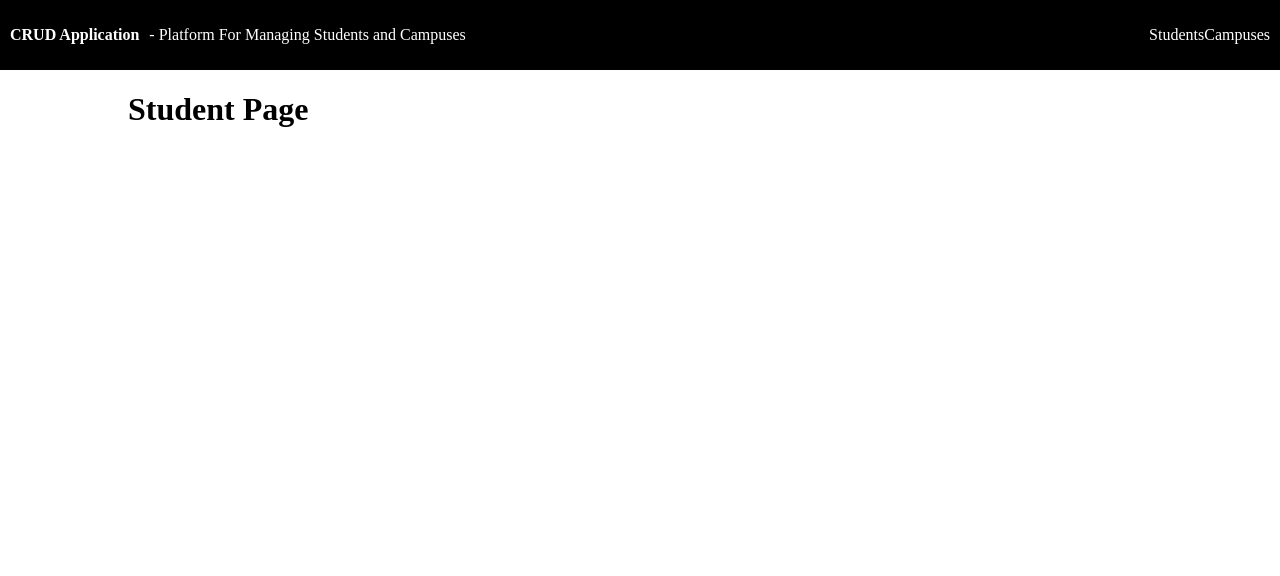
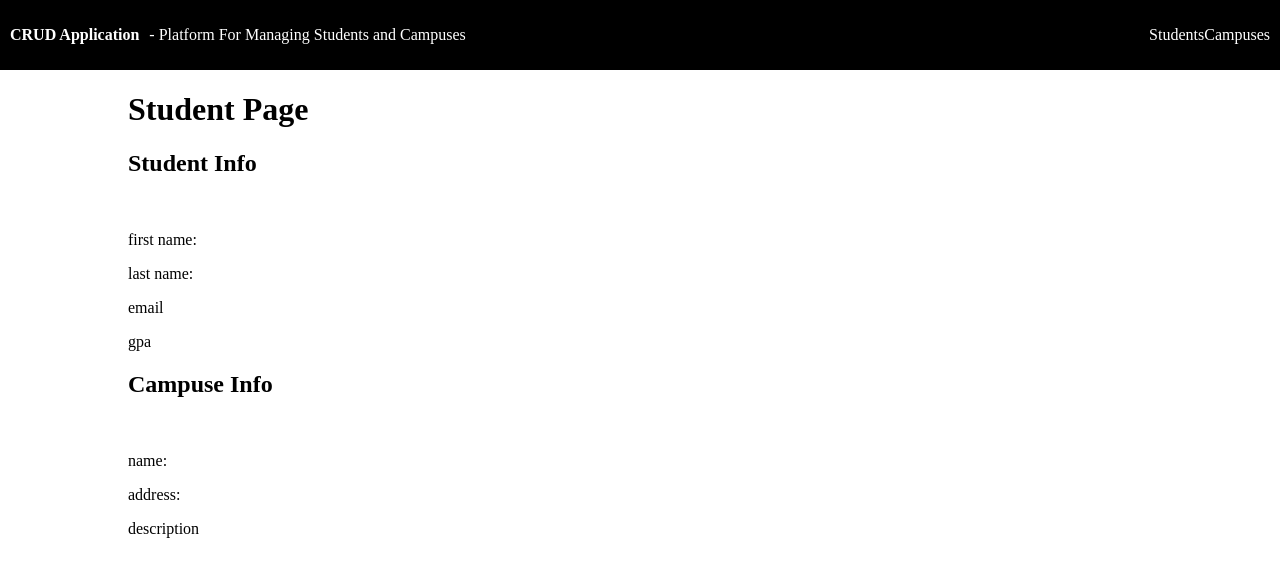
Before and after one commit to shellyh0626/CRUD_Frontend, a React (Create React App) app: page /students/1 in a window 1280 px wide. Shown: the top 576 px of the page. Built offline with nearby package versions, Linux system fonts and the light colour scheme.

Commit message:
Added a basic structure for storing details about a single student

```diff
--- a/src/pages/Student.jsx
+++ b/src/pages/Student.jsx
@@ -4,6 +4,21 @@ const Student = () => {
   return (
     <div className="container">
       <h1>Student Page</h1>
+      <div>
+        <h2>Student Info</h2>
+        <img src="" />
+        <p>first name: </p>
+        <p>last name: </p>
+        <p>email</p>
+        <p>gpa</p>
+      </div>
+      <div>
+        <h2>Campuse Info</h2>
+        <img src="" />
+        <p>name: </p>
+        <p>address: </p>
+        <p>description</p>
+      </div>
     </div>
   );
 };
```
